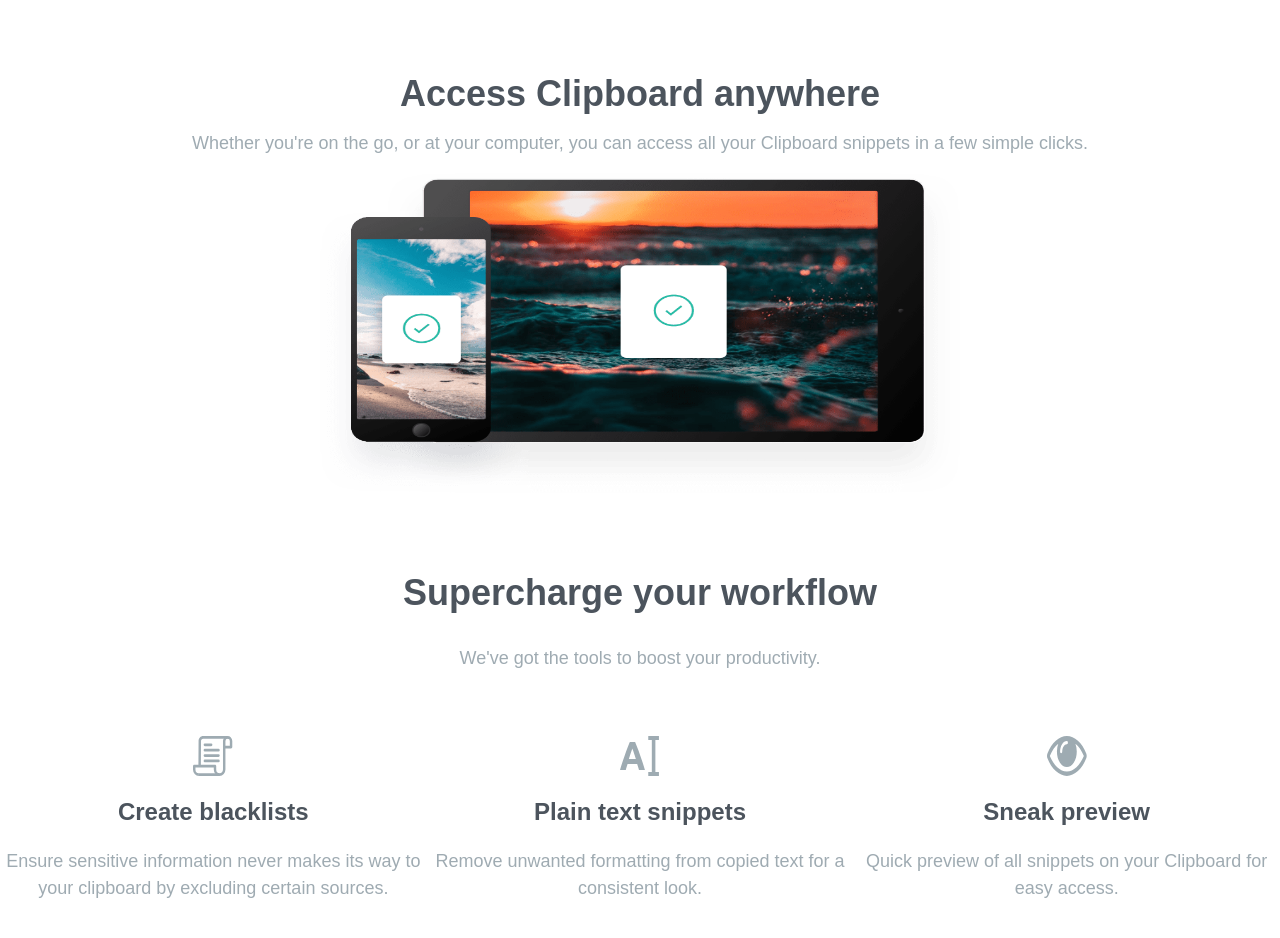
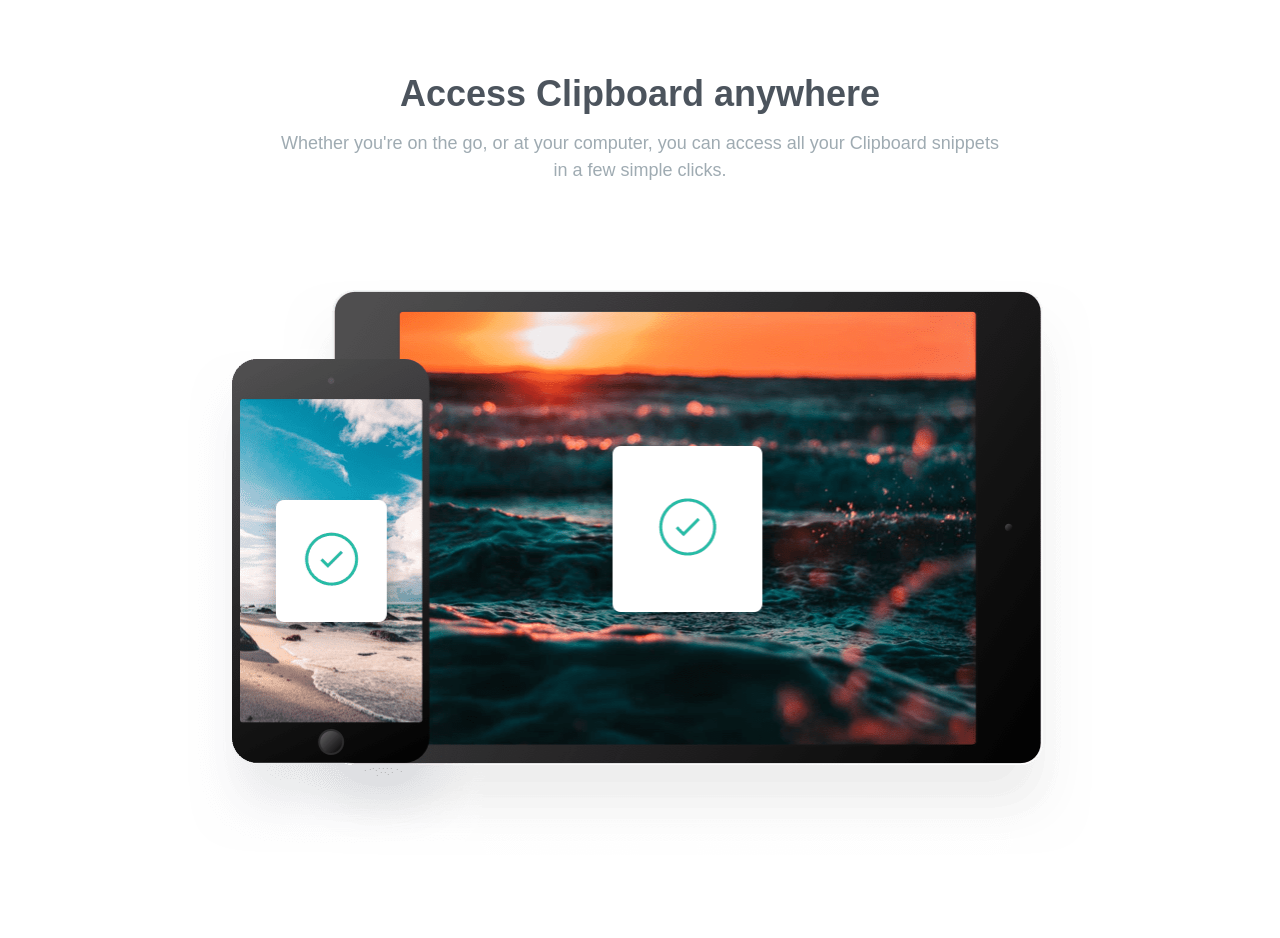
Before and after one commit to n0rrman/frontend-mentor-challenges-green, a Next.js app in the folder clipboard-landing-page/: page / in a window 1280 px wide. Shown: the part 1560-2498 px from the top of the page. Built offline with nearby package versions, Linux system fonts and the light colour scheme; a web font is replaced by a local one.

Commit message:
clipboard-landing-page active states added

```diff
--- a/clipboard-landing-page/src/app/page.tsx
+++ b/clipboard-landing-page/src/app/page.tsx
@@ -40,10 +40,10 @@ export default function Home() {
             Instantly access your clipboard on all your devices.
           </p>
           <div className="flex flex-row text-white/90 font-semibold gap-4 py-10">
-            <button className="bg-strongCyan shadow-xl shadow-strongCyan/20 tracking-wide rounded-[2rem] py-[0.8rem] px-[2.2rem] border border-b-[3px] border-black/10">
+            <button className="bg-strongCyan hover:bg-opacity-80 transition-all shadow-xl shadow-strongCyan/20 tracking-wide rounded-[2rem] py-[0.8rem] px-[2.2rem] border border-b-[3px] border-black/10">
               Download for iOS
             </button>
-            <button className="bg-lightBlue shadow-xl shadow-lightBlue/20 tracking-wide rounded-[2rem] py-[0.8rem] px-[2.2rem] border border-b-[3px] border-black/10">
+            <button className="bg-lightBlue hover:bg-opacity-80 transition-all shadow-xl shadow-lightBlue/20 tracking-wide rounded-[2rem] py-[0.8rem] px-[2.2rem] border border-b-[3px] border-black/10">
               Download for Mac
             </button>
           </div>
@@ -89,11 +89,11 @@ export default function Home() {
           <h1 className="text-4xl font-semibold text-darkGrayishBlue">
             Access Clipboard anywhere
           </h1>
-          <p>
+          <p className="max-w-[45rem]">
             Whether you&apos;re on the go, or at your computer, you can access
             all your Clipboard snippets in a few simple clicks.
           </p>
-          <div className="relative w-[40rem] h-[20rem]">
+          <div className="relative w-[56.56rem] h-[35.92rem] mt-20">
             <Image src={tabletImg} fill alt="" />
           </div>
         </section>
@@ -105,7 +105,7 @@ export default function Home() {
 
           <p>We&apos;ve got the tools to boost your productivity.</p>
 
-          <div className="grid grid-cols-3 py-8">
+          <div className="grid grid-cols-3 pt-8 pb-40 px-32">
             <div className="flex flex-col gap-5 items-center justify-center">
               <div className="relative w-10 h-10">
                 <Image src={blackWorklist} fill alt="" />
@@ -174,10 +174,10 @@ export default function Home() {
           </p>
 
           <div className="flex flex-row text-white/90 font-semibold gap-4 py-10">
-            <button className="bg-strongCyan shadow-xl shadow-strongCyan/20 tracking-wide rounded-[2rem] py-[0.8rem] px-[2.2rem] border border-b-[3px] border-black/10">
+            <button className="bg-strongCyan hover:bg-opacity-80 transition-all shadow-xl shadow-strongCyan/20 tracking-wide rounded-[2rem] py-[0.8rem] px-[2.2rem] border border-b-[3px] border-black/10">
               Download for iOS
             </button>
-            <button className="bg-lightBlue shadow-xl shadow-lightBlue/20 tracking-wide rounded-[2rem] py-[0.8rem] px-[2.2rem] border border-b-[3px] border-black/10">
+            <button className="bg-lightBlue hover:bg-opacity-80 transition-all shadow-xl shadow-lightBlue/20 tracking-wide rounded-[2rem] py-[0.8rem] px-[2.2rem] border border-b-[3px] border-black/10">
               Download for Mac
             </button>
           </div>
```
